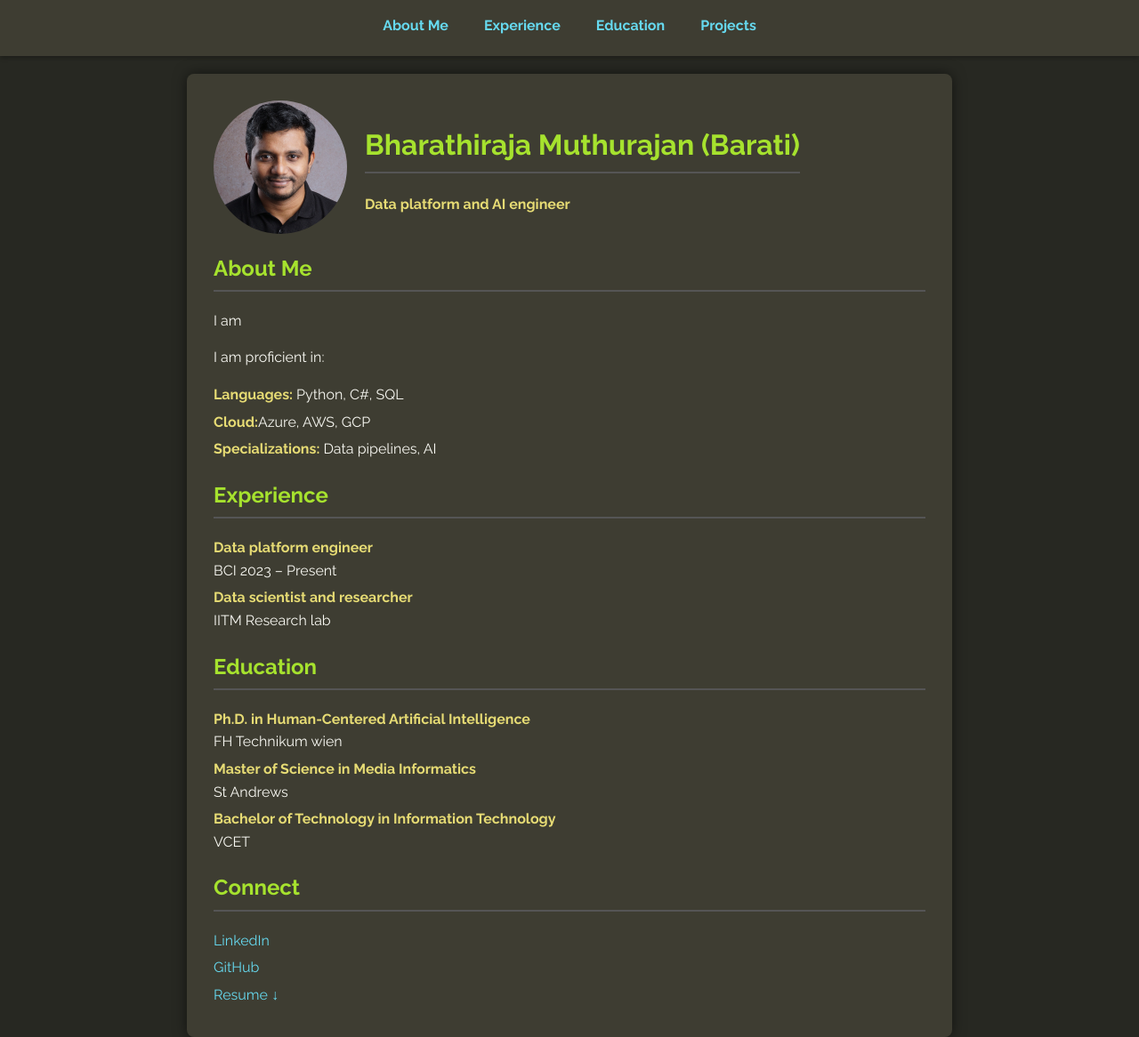
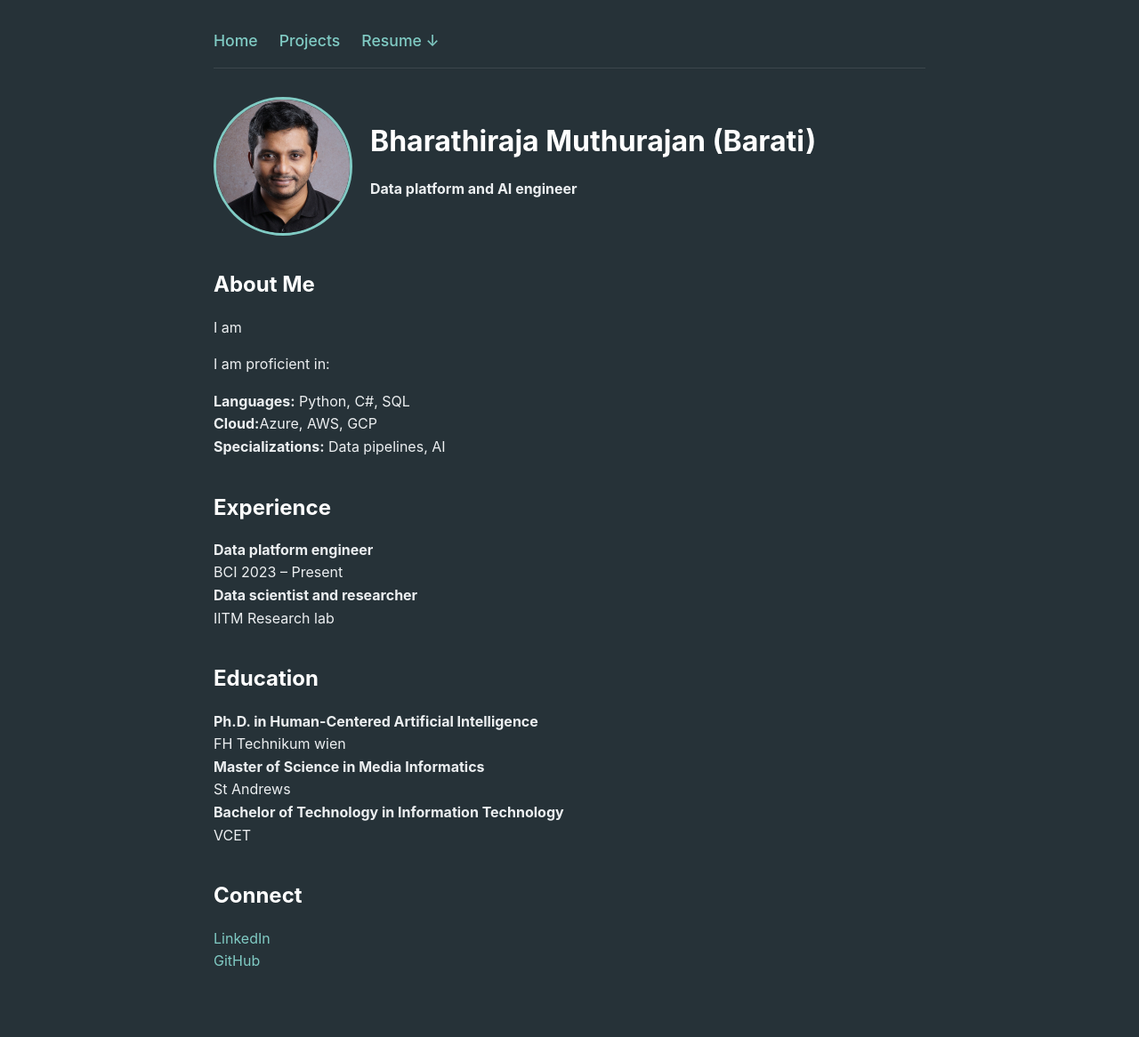
Before and after one commit to brt-rj/barati-dev.github.io, a Jekyll site: the page built from index.md, in a window 1280 px wide. Shown: the whole page at 89% size. Built offline with Jekyll 4.4.1, drawn with Linux system fonts in a browser that asks for light colours; after the commit the page ends 1142 px from its top, so only the background shows below that.

Commit message:
Update to atom material theme and modify resume link

```diff
--- /dev/null
+++ b/_includes/header.html
@@ -0,0 +1,7 @@
+<header class="site-header">
+  <nav class="site-nav">
+    <a href="/" class="nav-link">Home</a>
+    <a href="/projects" class="nav-link">Projects</a>
+    <a href="/assets/pdf/BM_resume.pdf" target="_blank" class="nav-link">Resume &#x2193;</a>
+  </nav>
+</header>
--- a/_layouts/default.html
+++ b/_layouts/default.html
@@ -1,96 +1,20 @@
 <!DOCTYPE html>
 <html lang="en">
+
 <head>
     <meta charset="UTF-8">
     <meta name="viewport" content="width=device-width, initial-scale=1.0">
-    <title>{{ page.title | default: "Barati - Data platform and AI Engineer" }}</title>
-    <link rel="preconnect" href="https://fonts.googleapis.com">
-    <link rel="preconnect" href="https://fonts.gstatic.com" crossorigin>
-    <link href="https://fonts.googleapis.com/css2?family=Raleway:wght@400;700&display=swap" rel="stylesheet">
-    <style>
-        body {
-            font-family: 'Raleway', sans-serif;
-            line-height: 1.6;
-            margin: 0;
-            padding: 0;
-            background-color: #272822; /* Monokai background */
-            color: #F8F8F2; /* Monokai default text */
-        }
-        nav {
-            background: #3E3D32;
-            padding: 1rem 0;
-            box-shadow: 0 2px 5px rgba(0,0,0,0.3);
-            text-align: center;
-        }
-        nav ul {
-            list-style: none;
-            padding: 0;
-            margin: 0;
-            display: inline-flex;
-            gap: 20px;
-        }
-        nav a {
-            color: #66D9EF;
-            text-decoration: none;
-            font-weight: bold;
-            padding: 5px 10px;
-            border-radius: 4px;
-            transition: background-color 0.3s;
-        }
-        nav a:hover {
-            background-color: #555;
-            text-decoration: none;
-        }
-        .container {
-            max-width: 800px;
-            margin: auto;
-            background: #3E3D32; /* Slightly lighter background for content */
-            padding: 30px;
-            border-radius: 8px;
-            box-shadow: 0 0 15px rgba(0, 0, 0, 0.5); /* Darker shadow for dark theme */
-            margin-top: 20px;
-        }
-        h1, h2 {
-            color: #A6E22E; /* Monokai green for headings */
-            border-bottom: 2px solid #555; /* Darker border */
-            padding-bottom: 5px;
-            margin-top: 20px;
-        }
-        ul {
-            list-style-type: disc;
-            margin-left: 20px;
-        }
-        ul.no-bullet {
-            list-style-type: none;
-            padding: 0;
-            margin: 0;
-        }
-        ul.no-bullet li {
-            margin-bottom: 5px;
-        }
-        a {
-            color: #66D9EF; /* Monokai cyan for links */
-            text-decoration: none;
-        }
-        a:hover {
-            text-decoration: underline;
-        }
-        strong {
-            color: #E6DB74; /* Monokai yellow for emphasis */
-        }
-    </style>
+    <title>{{ page.title }}</title>
+    <link rel="stylesheet" href="/assets/css/style.css">
 </head>
+
 <body>
-    <nav>
-        <ul class="no-bullet">
-            <li><a href="/#about">About Me</a></li>
-            <li><a href="/#experience">Experience</a></li>
-            <li><a href="/#education">Education</a></li>
-            <li><a href="/projects">Projects</a></li>
-        </ul>
-    </nav>
     <div class="container">
-        {{ content }}
+        {% include header.html %}
+        <main>
+            {{ content }}
+        </main>
     </div>
 </body>
+
 </html>
--- /dev/null
+++ b/assets/css/style.scss
@@ -0,0 +1,89 @@
+---
+---
+
+// Atom Material Theme Inspired Styles
+
+// Variables
+$bg-color: #263238;
+$text-color: #ECEFF1;
+$primary-accent: #80CBC4;
+$header-color: #FFFFFF;
+$font-family: -apple-system, BlinkMacSystemFont, "Segoe UI", Roboto, Helvetica, Arial, sans-serif, "Apple Color Emoji", "Segoe UI Emoji", "Segoe UI Symbol";
+
+body {
+  background-color: $bg-color;
+  color: $text-color;
+  font-family: $font-family;
+  line-height: 1.6;
+  margin: 0;
+  padding: 0;
+}
+
+.container {
+    max-width: 800px;
+    margin: 0 auto;
+    padding: 2em;
+}
+
+h1, h2, h3, h4, h5, h6 {
+  color: $header-color;
+  margin-top: 1.5em;
+  margin-bottom: 0.5em;
+}
+
+a {
+  color: $primary-accent;
+  text-decoration: none;
+  &:hover {
+    text-decoration: underline;
+    color: lighten($primary-accent, 10%);
+  }
+}
+
+p {
+  margin-bottom: 1em;
+}
+
+// From index.md
+.intro-header {
+  display: flex;
+  align-items: center;
+  gap: 20px;
+  margin-bottom: 2em;
+}
+
+.profile-pic {
+  width: 150px;
+  height: 150px;
+  border-radius: 50%;
+  object-fit: cover;
+  border: 3px solid $primary-accent;
+}
+
+.intro-text h1 {
+    margin-top: 0;
+}
+
+// Utility classes
+.no-bullet {
+  list-style-type: none;
+  padding-left: 0;
+}
+
+// Header/Navigation Styles
+.site-header {
+    padding-bottom: 1em;
+    margin-bottom: 2em;
+    border-bottom: 1px solid rgba(255, 255, 255, 0.1);
+}
+
+.site-nav {
+    display: flex;
+    gap: 1.5em;
+    align-items: center;
+}
+
+.nav-link {
+    font-size: 1.1em;
+    font-weight: 500;
+}
--- a/index.md
+++ b/index.md
@@ -3,9 +3,9 @@ layout: default
 title: Barati - Data platform and AI Engineer
 ---
 
-<div style="display: flex; align-items: center; gap: 20px; margin-bottom: 1em;">
-  <img src="/assets/img/Bharathi.png" alt="Barati" style="width: 150px; height: 150px; border-radius: 50%; object-fit: cover;">
-  <div>
+<div class="intro-header">
+  <img src="/assets/img/Bharathi.png" alt="Barati" class="profile-pic">
+  <div class="intro-text">
     <h1>Bharathiraja Muthurajan (Barati)</h1>
     <p><strong>Data platform and AI engineer</strong></p>
   </div>
```
Also changed, not shown: other parts of index.md (+0 -1 lines).
